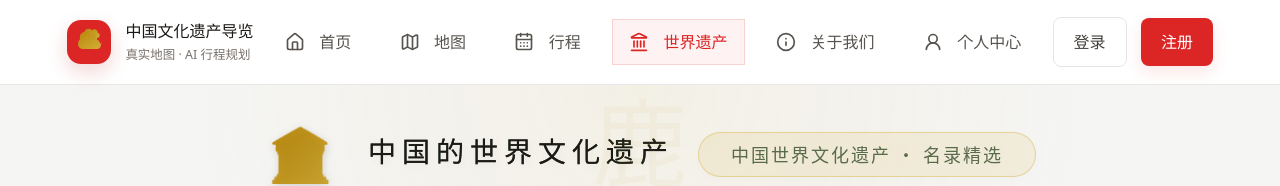
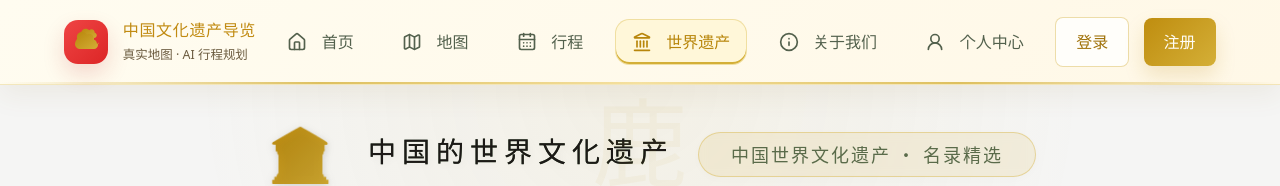
Before and after one commit to 1820893135-pixel/jisuan, a React (Vite) app in the folder web/: page /heritage in a window 1280 px wide. Shown: the top 186 px of the page. Built offline with nearby package versions, Linux system fonts and the light colour scheme; no server answers.

Commit message:
feat: polish map markers and auth styling

```diff
--- a/web/src/App.css
+++ b/web/src/App.css
@@ -27,9 +27,21 @@
   position: sticky;
   top: 0;
   z-index: 50;
-  border-bottom: 1px solid rgba(231, 229, 228, 0.92);
-  background: rgba(255, 255, 255, 0.96);
-  backdrop-filter: blur(16px);
+  border-bottom: 1px solid rgba(212, 175, 55, 0.28);
+  background: linear-gradient(135deg, #fffcf0 0%, #fff8e7 100%);
+  box-shadow: 0 10px 28px rgba(125, 98, 34, 0.08);
+  backdrop-filter: blur(18px);
+}
+
+.top-nav::after {
+  content: "";
+  position: absolute;
+  left: 0;
+  right: 0;
+  bottom: 0;
+  height: 2px;
+  background: linear-gradient(90deg, transparent, #d4af37, #f2d98a, #d4af37, transparent);
+  opacity: 0.78;
 }
 
 .top-nav__inner {
@@ -42,7 +54,7 @@
 
 .top-nav__brand {
   min-width: 0;
-  color: #1c1917;
+  color: #314334;
   text-decoration: none;
 }
 
@@ -52,9 +64,9 @@
   border-radius: 0.875rem;
   display: grid;
   place-items: center;
-  background: #dc2626;
+  background: linear-gradient(135deg, #ef4444, #dc2626);
   color: #fff;
-  box-shadow: 0 8px 20px rgba(185, 28, 28, 0.18);
+  box-shadow: 0 10px 22px rgba(185, 28, 28, 0.16);
 }
 
 .top-nav__brand-copy {
@@ -64,10 +76,14 @@
 
 .top-nav__brand-copy strong {
   font-size: 1rem;
+  font-family: 'Noto Serif SC', 'Times New Roman', serif;
+  font-weight: 700;
+  letter-spacing: 0.04em;
+  color: #c18b12;
 }
 
 .top-nav__brand-copy small {
-  color: #78716c;
+  color: #6b5b3f;
   font-size: 0.78rem;
 }
 
@@ -78,17 +94,25 @@
 }
 
 .top-nav__link {
+  position: relative;
   min-height: 2.75rem;
   padding: 0 1rem;
   border: 1px solid transparent;
-  color: #57534e;
+  border-radius: 0.9rem;
+  color: #53614d;
   text-decoration: none;
 }
 
+.top-nav__link:hover {
+  background: rgba(255, 249, 231, 0.92);
+  color: #8a6e2e;
+}
+
 .top-nav__link.active {
-  border-color: rgba(220, 38, 38, 0.16);
-  background: #fef2f2;
-  color: #dc2626;
+  border-color: rgba(212, 175, 55, 0.34);
+  background: rgba(255, 246, 214, 0.88);
+  color: #b8860b;
+  box-shadow: inset 0 -2px 0 #d4af37;
 }
 
 .top-nav__actions {
@@ -102,9 +126,10 @@
 
 .top-nav__profile {
   padding: 0.7rem 0.9rem;
-  border: 1px solid rgba(231, 229, 228, 0.92);
-  background: #fff;
-  color: #1c1917;
+  border: 1px solid rgba(212, 175, 55, 0.28);
+  border-radius: 0.95rem;
+  background: rgba(255, 255, 255, 0.72);
+  color: #3f3b2b;
   text-decoration: none;
 }
 
@@ -114,8 +139,20 @@
 }
 
 .top-nav__user-copy small {
-  color: #78716c;
+  color: #9a740f;
   font-size: 0.75rem;
+}
+
+.top-nav__actions .button-secondary {
+  border-color: rgba(212, 175, 55, 0.42);
+  background: rgba(255, 255, 255, 0.78);
+  color: #a0720a;
+}
+
+.top-nav__actions .button-primary {
+  background: linear-gradient(135deg, #bf8d0f, #d4af37);
+  color: #fffdf6;
+  box-shadow: 0 10px 20px rgba(184, 134, 11, 0.18);
 }
 
 .auth-dialog-backdrop {
@@ -292,7 +329,8 @@
   display: grid;
   grid-template-columns: minmax(18rem, 24rem) minmax(0, 1fr);
   gap: 1.5rem;
-  align-items: center;
+  align-items: start;
+  padding-top: clamp(3.25rem, 10vh, 6rem);
 }
 
 .auth-page__intro,
@@ -305,7 +343,8 @@
 }
 
 .auth-page__intro {
-  padding: 2rem;
+  padding: 2.2rem 2rem 1.8rem;
+  align-self: start;
 }
 
 .auth-page__kicker {
@@ -1226,45 +1265,40 @@
 
 .map-scene-marker {
   position: relative;
-  width: 2.4rem;
-  height: 3rem;
-}
-
-.map-scene-marker__badge,
+  width: 2.7rem;
+  height: 3.45rem;
+}
+
 .map-scene-marker__drop {
   position: absolute;
   left: 50%;
   transform: translateX(-50%);
 }
 
-.map-scene-marker__badge {
-  top: 0;
-  z-index: 2;
-  min-width: 1.55rem;
-  height: 1.55rem;
-  padding: 0 0.35rem;
-  border-radius: 999px;
-  display: inline-flex;
-  align-items: center;
-  justify-content: center;
-  border: 2px solid currentColor;
-  background: #fff;
-  font-size: 0.76rem;
-  font-weight: 700;
-  line-height: 1;
-  box-shadow: 0 8px 18px rgba(28, 25, 23, 0.16);
-}
-
 .map-scene-marker__drop {
-  bottom: 0;
-  width: 1.25rem;
-  height: 1.7rem;
-  border-radius: 999px 999px 999px 0;
+  top: 0.05rem;
+  width: 2.1rem;
+  height: 2.1rem;
+  display: grid;
+  place-items: center;
+  border-radius: 58% 58% 58% 0;
   background: currentColor;
   transform: translateX(-50%) rotate(-45deg);
   box-shadow: 0 12px 22px rgba(28, 25, 23, 0.16);
 }
 
+.map-scene-marker__label {
+  display: inline-flex;
+  align-items: center;
+  justify-content: center;
+  color: #fff;
+  font-size: 0.92rem;
+  font-weight: 800;
+  line-height: 1;
+  transform: rotate(45deg) translate(0.04rem, -0.04rem);
+  text-shadow: 0 1px 2px rgba(28, 25, 23, 0.18);
+}
+
 .map-scene-marker--guide {
   color: #b91c1c;
 }
@@ -1285,9 +1319,9 @@
   color: #1d4ed8;
 }
 
-.map-scene-marker.is-active .map-scene-marker__badge {
-  background: currentColor;
-  color: #fff;
+.map-scene-marker.is-active .map-scene-marker__drop {
+  transform: translateX(-50%) rotate(-45deg) scale(1.08);
+  box-shadow: 0 16px 28px rgba(28, 25, 23, 0.2);
 }
 
 .selected-card {
@@ -2100,20 +2134,20 @@
 
 .map-inspector-toggle {
   position: absolute;
-  top: 50%;
+  top: 42%;
   right: 1rem;
   z-index: 4;
-  min-width: 3.4rem;
-  min-height: 5.8rem;
-  padding: 0.75rem 0.55rem;
-  border: 1px solid rgba(214, 211, 209, 0.96);
+  min-width: 3.8rem;
+  min-height: 6.35rem;
+  padding: 0.85rem 0.65rem;
+  border: 1px solid rgba(212, 175, 55, 0.28);
   border-radius: 999px;
   display: inline-flex;
   align-items: center;
   justify-content: center;
-  background: rgba(255, 255, 255, 0.95);
-  color: #8f2d20;
-  box-shadow: 0 10px 24px rgba(28, 25, 23, 0.12);
+  background: rgba(255, 252, 245, 0.95);
+  color: #8a5c18;
+  box-shadow: 0 14px 30px rgba(99, 73, 19, 0.14);
   cursor: pointer;
   transform: translateY(-50%);
   transition:
@@ -2125,15 +2159,15 @@
 
 .map-inspector-toggle span {
   writing-mode: vertical-rl;
-  letter-spacing: 0.18em;
-  font-size: 0.8rem;
+  letter-spacing: 0.14em;
+  font-size: 0.76rem;
   font-weight: 600;
 }
 
 .map-inspector-toggle.is-active,
 .map-inspector-toggle:hover {
-  background: #8f2d20;
-  color: #fff7ed;
+  background: linear-gradient(180deg, #c18b12, #a0720a);
+  color: #fff9ef;
   transform: translateY(-50%) translateX(-2px);
 }
 
@@ -4053,6 +4087,7 @@
   .auth-page__shell {
     grid-template-columns: 1fr;
     min-height: auto;
+    padding-top: 1.5rem;
   }
 
   .planner-page__header,
@@ -4085,6 +4120,10 @@
     padding: 1rem;
   }
 
+  .auth-page__shell {
+    padding-top: 0.85rem;
+  }
+
   .auth-page__intro,
   .auth-panel {
     padding: 1.4rem;
--- a/web/src/components/MapWorkspace.tsx
+++ b/web/src/components/MapWorkspace.tsx
@@ -294,7 +294,7 @@ function buildMarkerContent(
     .filter(Boolean)
     .join(" ");
 
-  return `<div class="${classNames}"><span class="map-scene-marker__badge">${getMarkerLabel(place, index)}</span><span class="map-scene-marker__drop"></span></div>`;
+  return `<div class="${classNames}"><span class="map-scene-marker__drop"><span class="map-scene-marker__label">${getMarkerLabel(place, index)}</span></span></div>`;
 }
 
 function getPlaceSecondaryLabel(place: DiscoveryPlace) {
@@ -1336,7 +1336,7 @@ export function MapWorkspace({
         title: "我的位置",
         label: {
           content:
-            '<div class="map-scene-marker map-scene-marker--me"><span class="map-scene-marker__badge">我</span><span class="map-scene-marker__drop"></span></div>',
+            '<div class="map-scene-marker map-scene-marker--me"><span class="map-scene-marker__drop"><span class="map-scene-marker__label">我</span></span></div>',
           direction: "top",
         },
       });
@@ -1640,7 +1640,7 @@ export function MapWorkspace({
           onClick={() => setIsInspectorVisible((current) => !current)}
           type="button"
         >
-          <span>详情</span>
+          <span>点击查看详情</span>
         </button>
         {!amapKey ? (
         <div className="map-shell__empty">
--- a/web/src/pages/AuthPage.tsx
+++ b/web/src/pages/AuthPage.tsx
@@ -111,7 +111,7 @@ export function AuthPage() {
   const subtitle =
     currentMode === "login"
       ? "登录后可同步收藏点位、保存行程偏好，并继续使用文化遗产导览工作台。"
-      : "注册后就能把路线、收藏和个人偏好长期保留在自己的账号里。";
+      : null;
   const passwordVisibilityToggle = getPasswordVisibilityToggleMeta(showPassword);
   const confirmPasswordVisibilityToggle =
     getPasswordVisibilityToggleMeta(showConfirmPassword);
@@ -141,7 +141,7 @@ export function AuthPage() {
         <div className="auth-page__intro">
           <span className="auth-page__kicker">账号中心</span>
           <h1>{title}</h1>
-          <p>{subtitle}</p>
+          {subtitle ? <p>{subtitle}</p> : null}
           <Link className="auth-page__back" to={from}>
             <ArrowLeft className="icon-4" />
             返回上一页
```
Also changed, not shown: 2 other files (tests, documents, lock files or other folders).
